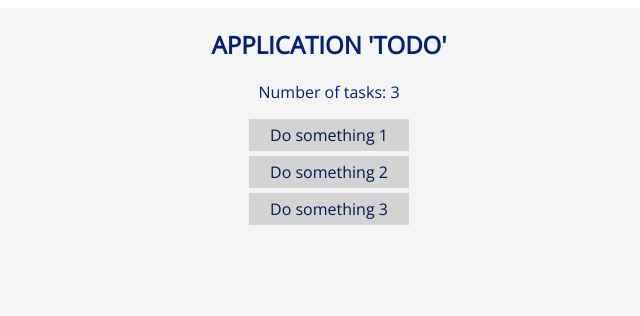
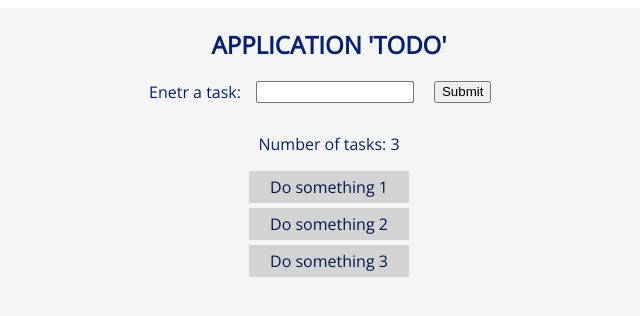
Before and after one commit to tomasz-konecki/zadanie_16_7, a React app: page / in a window 1280 px wide. Shown: the top 316 px of the page, without its empty margins (319-959 px from the left). Built offline with nearby package versions, Linux system fonts and the light colour scheme.

Commit message:
Update code

```diff
--- /dev/null
+++ b/src/components/TodoForm.css
@@ -0,0 +1,10 @@
+.TodoForm {
+    width: 360px;
+    margin-bottom: 30px;
+    display: flex;
+}
+.input {
+    width: 150px;
+    margin-right: 20px;
+    margin-left: 15px;
+}
--- a/src/components/TodoForm.js
+++ b/src/components/TodoForm.js
@@ -0,0 +1,18 @@
+import React from 'react';
+import style from './TodoForm.css';
+
+const TodoForm = props => {
+
+    return (
+
+        <form className={style.TodoForm}>
+            <label>Enetr a task:</label>
+            <input type='text' id='task' className={style.input} />
+
+            <button onClick={() => this.props.add(event.target.value)}>Submit</button>
+        </form>
+    )
+
+}
+
+export default TodoForm;
--- a/src/containers/App.js
+++ b/src/containers/App.js
@@ -3,6 +3,7 @@ import uuid from 'uuid';
 import style from './App.css';
 import Title from '../components/Title';
 import TodoList from '../components/TodoList';
+import TodoForm from '../components/TodoForm';
 
 class App extends React.Component {
     constructor(props) {
@@ -48,6 +49,7 @@ class App extends React.Component {
         return (
             <div className={style.TodoApp}>
                 <Title title="APPLICATION 'TODO'" />
+                <TodoForm add={this.addTodo} />
                 <p className={style.number}>Number of tasks: {this.state.data.length}</p>
                 <TodoList list={this.state.data} />
 
```
